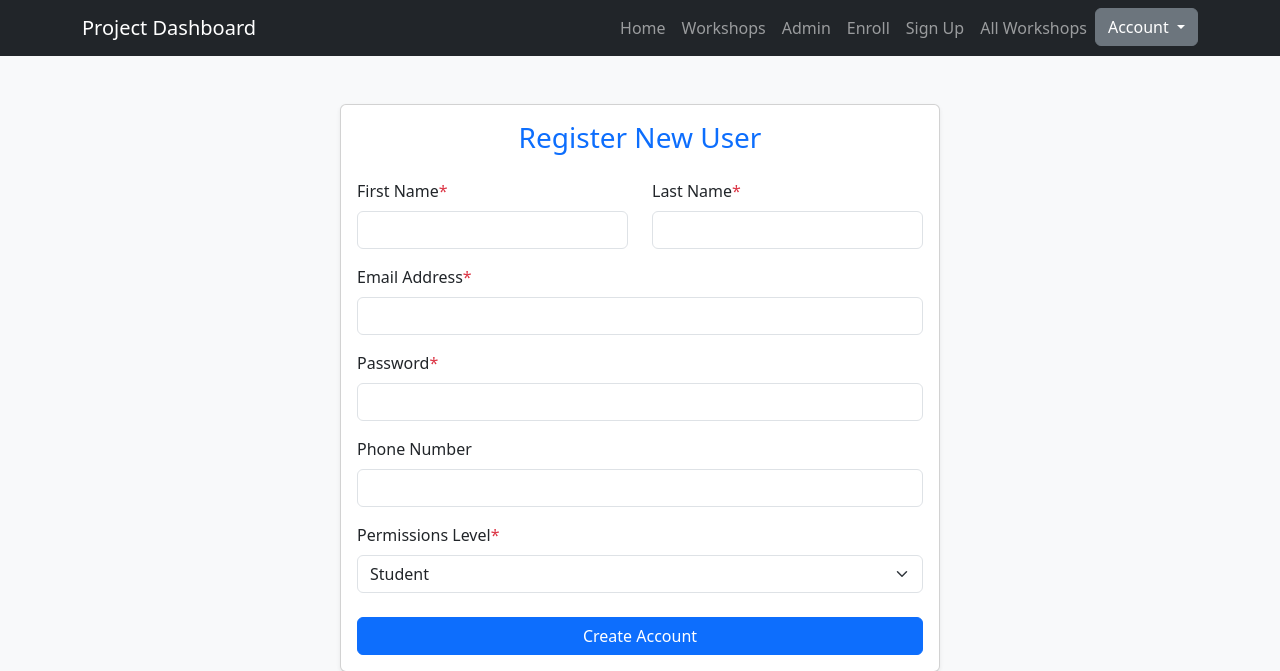
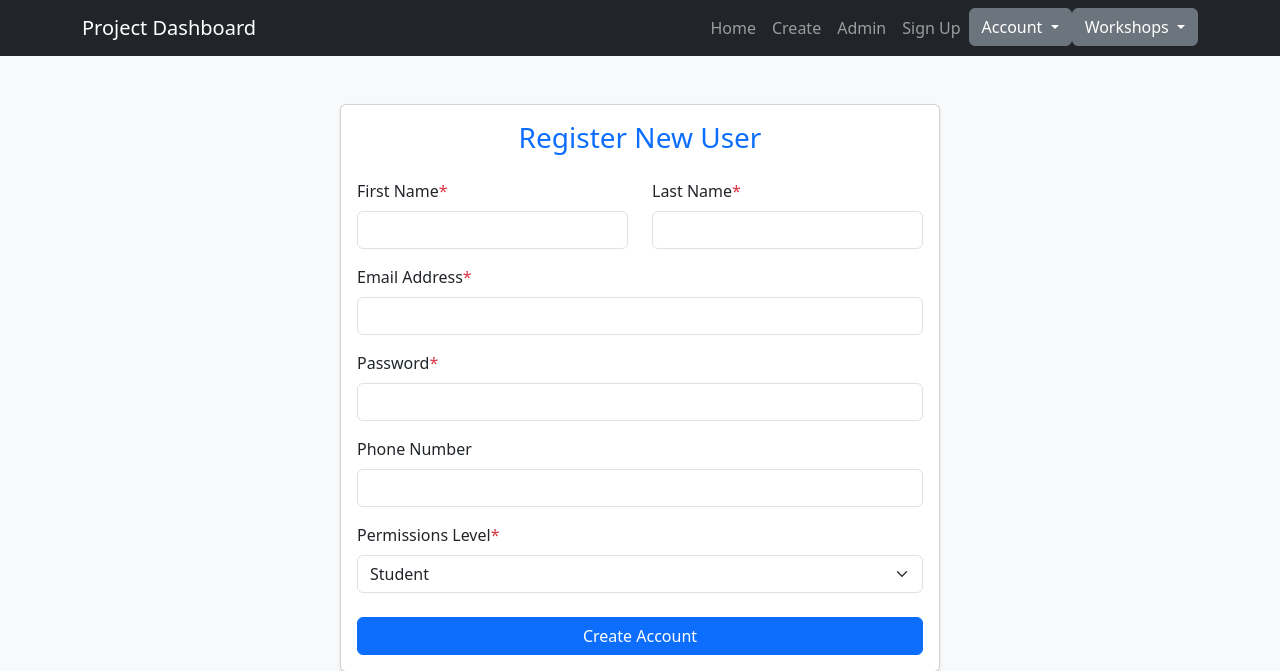
Before and after one commit to krispepper/530_2026_09_workshop, a Flask app: page /admin in a window 1280 px wide. Shown: the top 671 px of the page. Run offline with Flask 3, Linux system fonts and the light colour scheme; parts of the project's set-up code (start-up, migrations or seed data) failed here and were passed over.

Commit message:
fixed up navbar to be cleaner and more consise

```diff
--- a/templates/navbar.html
+++ b/templates/navbar.html
@@ -5,11 +5,9 @@
 
         <div class="navbar-nav">
             <a class="nav-link" href="/">Home</a>
-            <a class="nav-link" href="/workshop">Workshops</a>
+            <a class="nav-link" href="/workshop">Create</a>
             <a class="nav-link" href="/admin">Admin</a>
-            <a class="nav-link" href="/enroll">Enroll</a>
             <a class="nav-link" href="/register">Sign Up</a>
-            <a class="nav-link" href="/allworkshops">All Workshops</a>
 
             <!--TS-S2-->
             <!--Account dropdown-->
@@ -21,7 +19,16 @@
                 <li><a class="dropdown-item" href="/account">Account Info</a></li>
                 <li><a class="dropdown-item" href="/change-password">Change Password</a></li>
                 <li><a class="dropdown-item text-danger" href="/logout">Logout</a></li>
-                <li><a class="nav-link" href="/enroll">Enroll</a></li>
+              </ul>
+            </div>
+            <!--all workshop functions-->
+            <div class="dropdown">
+              <a class="btn btn-secondary dropdown-toggle" type="button" id="dropdownMenuButton" data-bs-toggle="dropdown" aria-haspopup="true" aria-expanded="false">
+                Workshops
+              </a>
+              <ul class="dropdown-menu" aria-labelledby="dropdownMenuButton">
+                <li><a class="dropdown-item" href="/allworkshops">All Workshops</a></li>
+                <li><a class="dropdown-item" href="/enroll">Enroll</a></li>
               </ul>
             </div>
 
```
